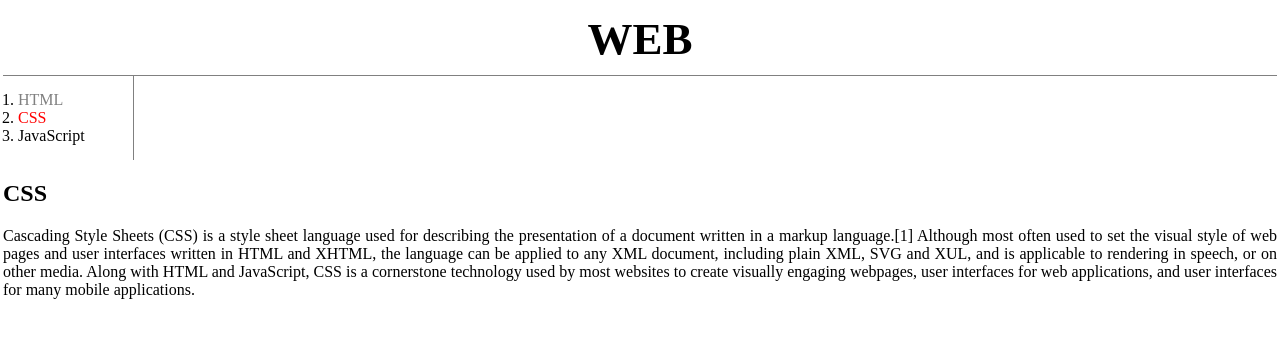
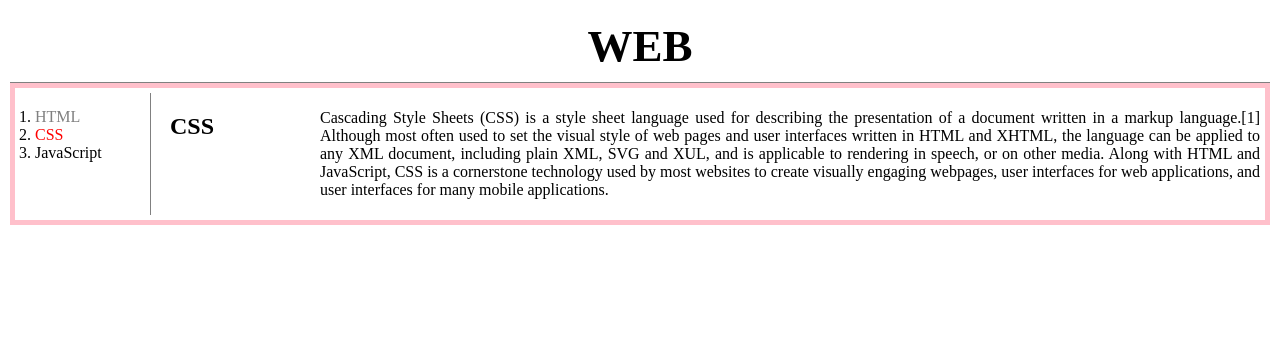
Before and after one commit to ZOO1E/test-web, a plain HTML site: page test-css.html in a window 1280 px wide. Drawn offline with Linux system fonts and the light colour scheme.

Commit message:
Update test-css.html

```diff
--- a/test-css.html
+++ b/test-css.html
@@ -1,3 +1,4 @@
+
 <!doctype html>
 <html>
 <head>
@@ -26,6 +27,16 @@
 text-align:justify;
 text-justify:inter-word;
 }
+#AA{
+    border:5px solid pink;
+    display:grid;
+    grid-template-columns: 150px 1fr;
+    padding:5px;
+}
+div{
+    display:grid;
+    grid-template-columns: 150px 1fr;
+}
 ol{
     border-right:1px solid gray;
     width:100px;
@@ -33,7 +44,7 @@ ol{
     padding:15px;
 }
 body{
-    margin:3px;
+    margin:10px;
 }
 
 
@@ -41,14 +52,18 @@ body{
 </head>
 <body>
   <h1><a href="index.html">WEB</a></h1>
+  <div id="AA">
   <ol>
     <li><a href="1.html" class="saw">HTML</a></li>
     <li><a href="2.html" class="saw " id="active" target="_blank">CSS</a></li>
     <li><a href="3.html">JavaScript</a></li>
   </ol>
+  <div>
   <h2>CSS</h2>
   <p>
     Cascading Style Sheets (CSS) is a style sheet language used for describing the presentation of a document written in a markup language.[1] Although most often used to set the visual style of web pages and user interfaces written in HTML and XHTML, the language can be applied to any XML document, including plain XML, SVG and XUL, and is applicable to rendering in speech, or on other media. Along with HTML and JavaScript, CSS is a cornerstone technology used by most websites to create visually engaging webpages, user interfaces for web applications, and user interfaces for many mobile applications.
   </p>
+  </div>
+</div>
   </body>
   </html>
```
